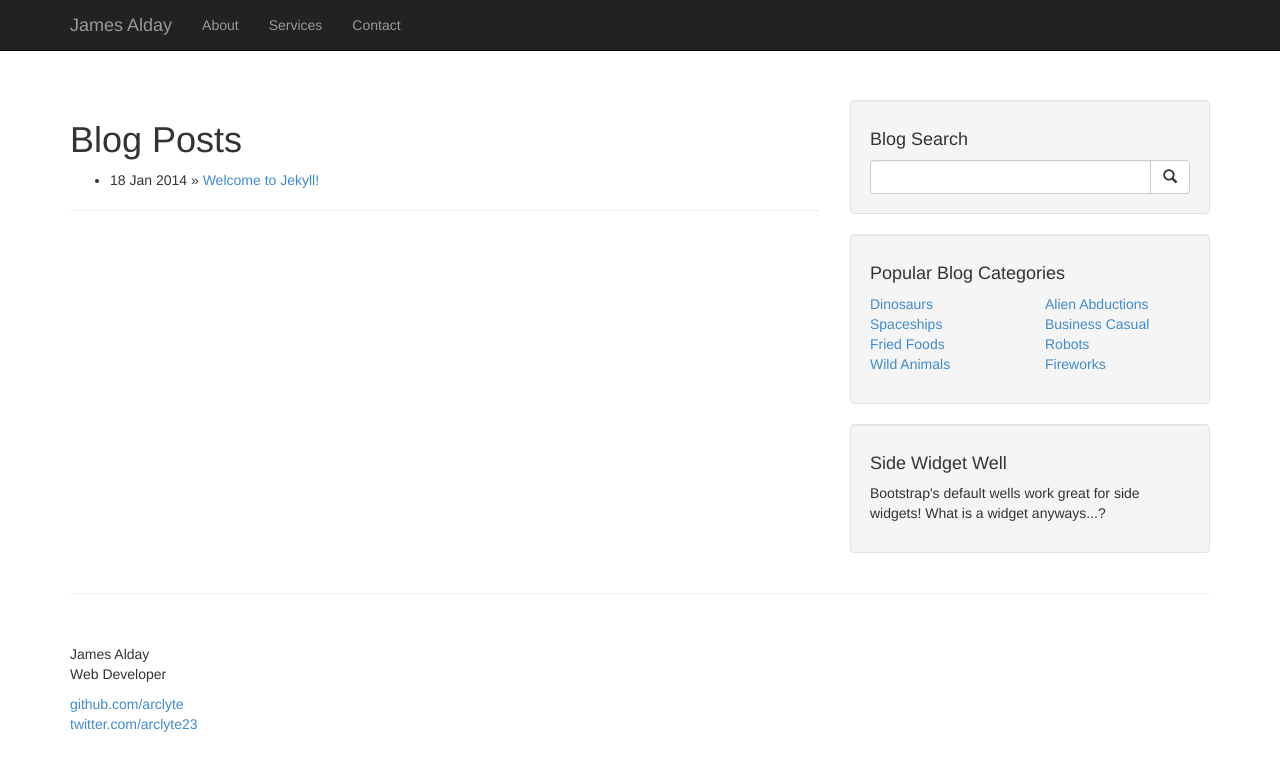
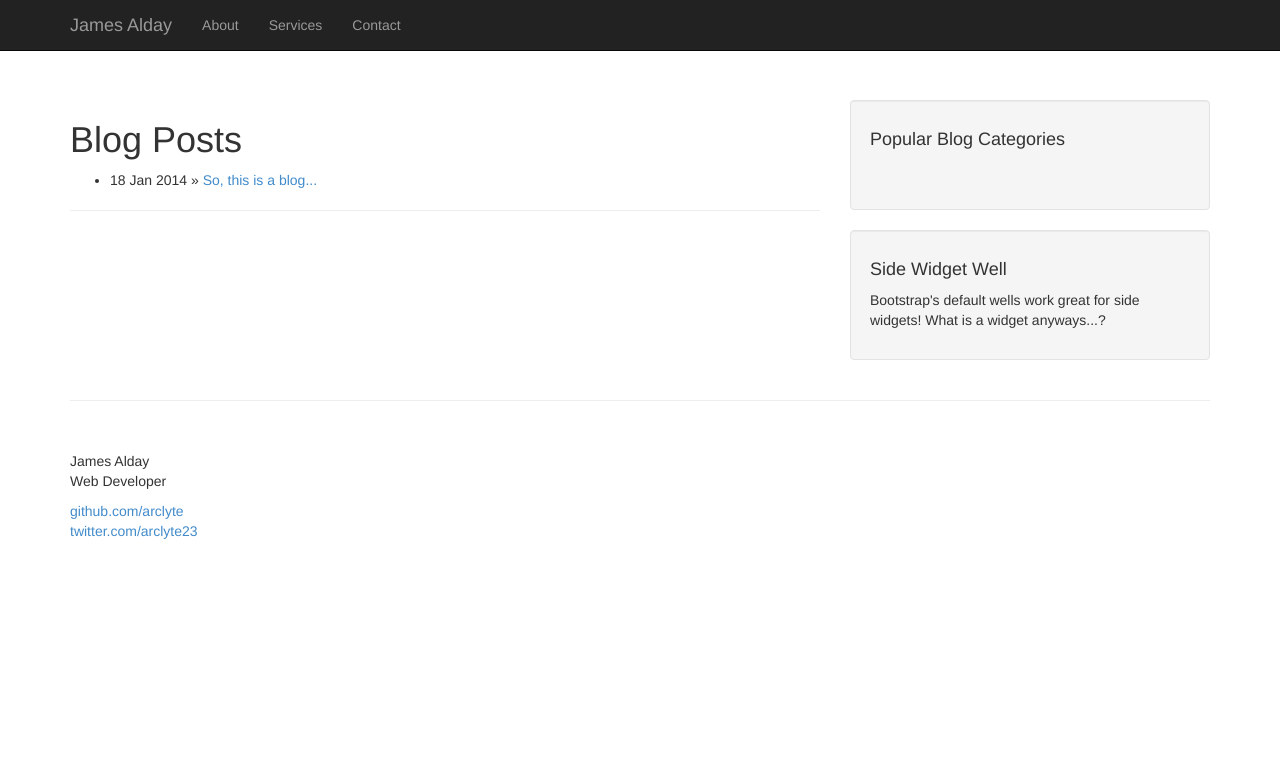
Before and after one commit to arclyte/arclyte.github.io, a Jekyll site: the page built from index.html, in a window 1280 px wide. Shown: the top 771 px of the page. Built offline with Jekyll 4.4.1, drawn with Linux system fonts in a browser that asks for light colours; Markdown is read by kramdown in place of the engine named in the settings.

Commit message:
- remove side search and links from sidebar - add new post, remove default post

```diff
--- a/_layouts/default.html
+++ b/_layouts/default.html
@@ -72,48 +72,22 @@
 
             <div class="col-lg-4">
                 <div class="well">
-                    <h4>Blog Search</h4>
-                    <div class="input-group">
-                        <input type="text" class="form-control">
-                        <span class="input-group-btn">
-                            <button class="btn btn-default" type="button">
-                                <span class="glyphicon glyphicon-search"></span>
-                            </button>
-                        </span>
-                    </div>
-                    <!-- /input-group -->
-                </div>
-                <!-- /well -->
-                <div class="well">
                     <h4>Popular Blog Categories</h4>
                     <div class="row">
                         <div class="col-lg-6">
                             <ul class="list-unstyled">
-                                <li><a href="#dinosaurs">Dinosaurs</a>
-                                </li>
-                                <li><a href="#spaceships">Spaceships</a>
-                                </li>
-                                <li><a href="#fried-foods">Fried Foods</a>
-                                </li>
-                                <li><a href="#wild-animals">Wild Animals</a>
-                                </li>
+                                <li><a href="">&nbsp;</a></li>
                             </ul>
                         </div>
                         <div class="col-lg-6">
                             <ul class="list-unstyled">
-                                <li><a href="#alien-abductions">Alien Abductions</a>
-                                </li>
-                                <li><a href="#business-casual">Business Casual</a>
-                                </li>
-                                <li><a href="#robots">Robots</a>
-                                </li>
-                                <li><a href="#fireworks">Fireworks</a>
-                                </li>
+                                <li><a href="">&nbsp;</a></li>
                             </ul>
                         </div>
                     </div>
                 </div>
                 <!-- /well -->
+
                 <div class="well">
                     <h4>Side Widget Well</h4>
                     <p>Bootstrap's default wells work great for side widgets! What is a widget anyways...?</p>
```
Also changed, not shown: _posts/2014-01-18-so-this-is-a-post.markdown (added, +10 -0 lines), _posts/2014-01-18-welcome-to-jekyll.markdown (deleted, +0 -24 lines).
